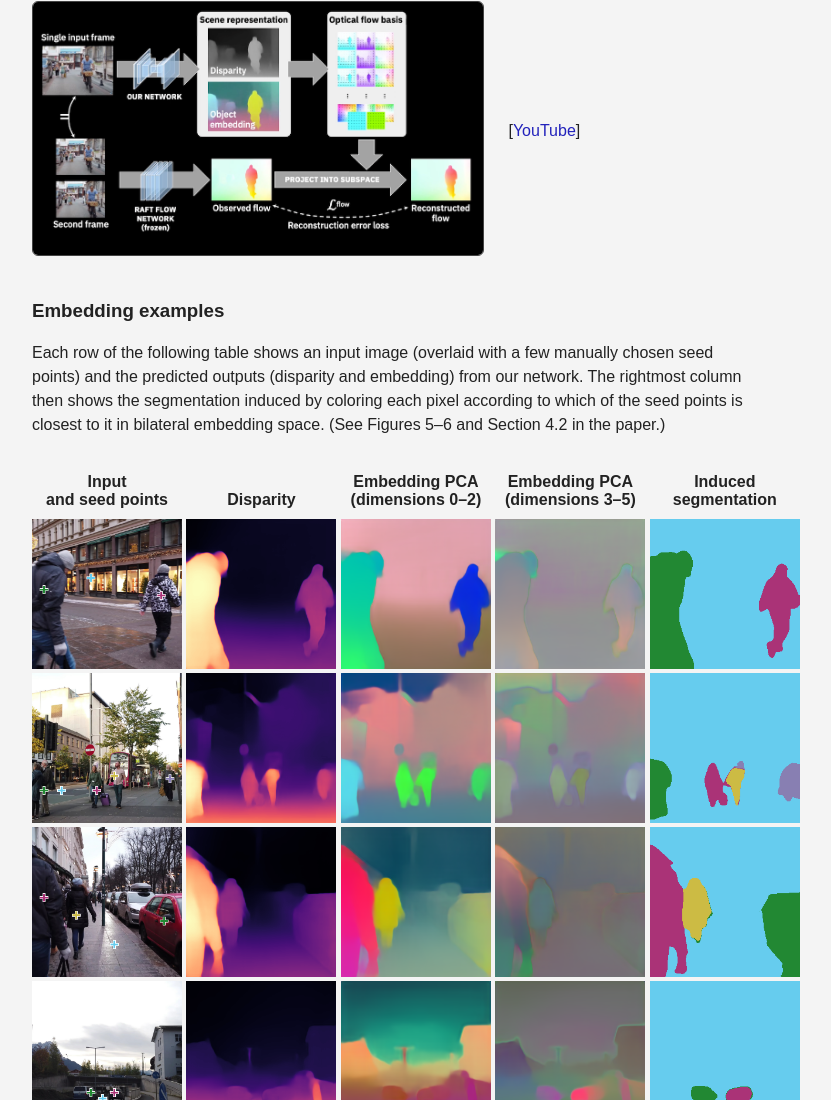
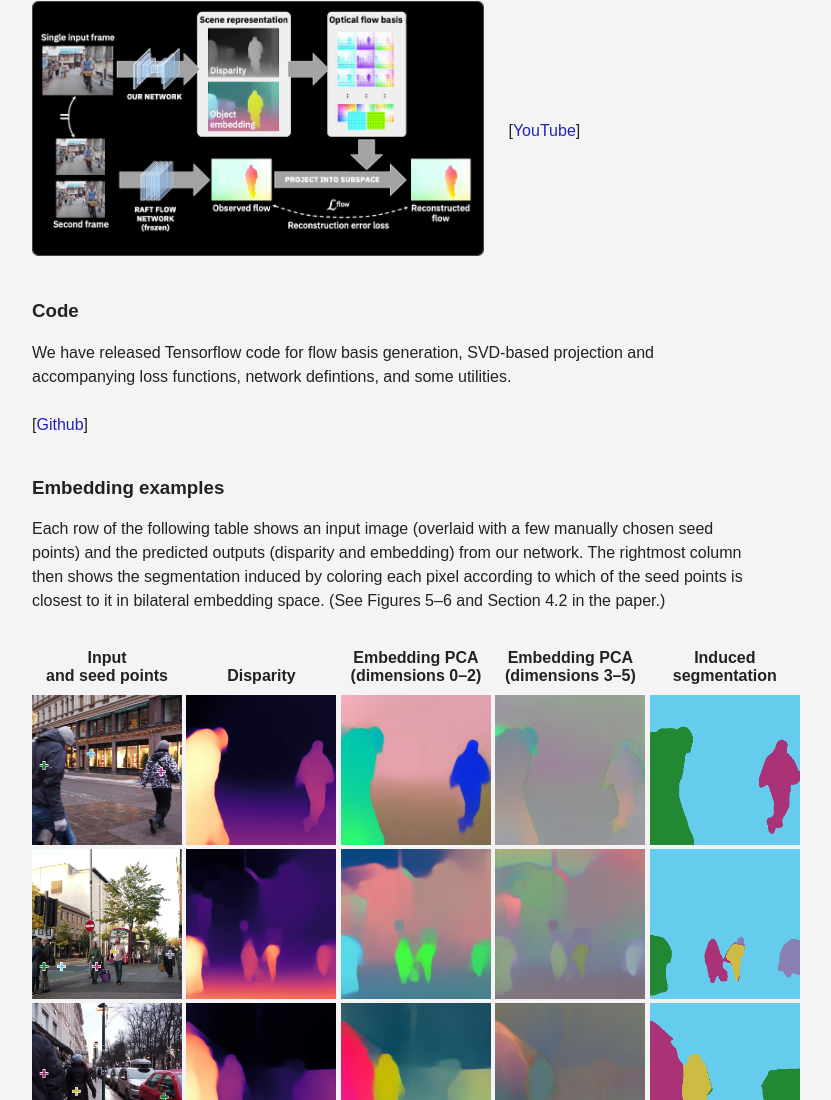
Before and after one commit to dimensions-of-motion/dimensions-of-motion.github.io, a plain HTML site: page index.html in a window 1280 px wide. Shown: the part 1254-2354 px from the top of the page, without its empty margins (208-1039 px from the left). Drawn offline with Linux system fonts and the light colour scheme.

Commit message:
Add link to code

```diff
--- a/index.html
+++ b/index.html
@@ -177,6 +177,11 @@ Ramin Zabih, Noah Snavely<br><br>
 </div>
 </div>
 
+<h3>Code</h3>
+<p>We have released Tensorflow code for flow basis generation, SVD-based projection and accompanying loss functions, network defintions, and some utilities. <br><br>
+ [<a href="https://github.com/google-research/google-research/tree/master/dimensions_of_motion">Github</a>]
+</p>
+
 <h3>Embedding examples</h3>
 <p>Each row of the following table shows an input image (overlaid with a few manually
 chosen seed points) and the predicted outputs (disparity and embedding) from our network.
```
